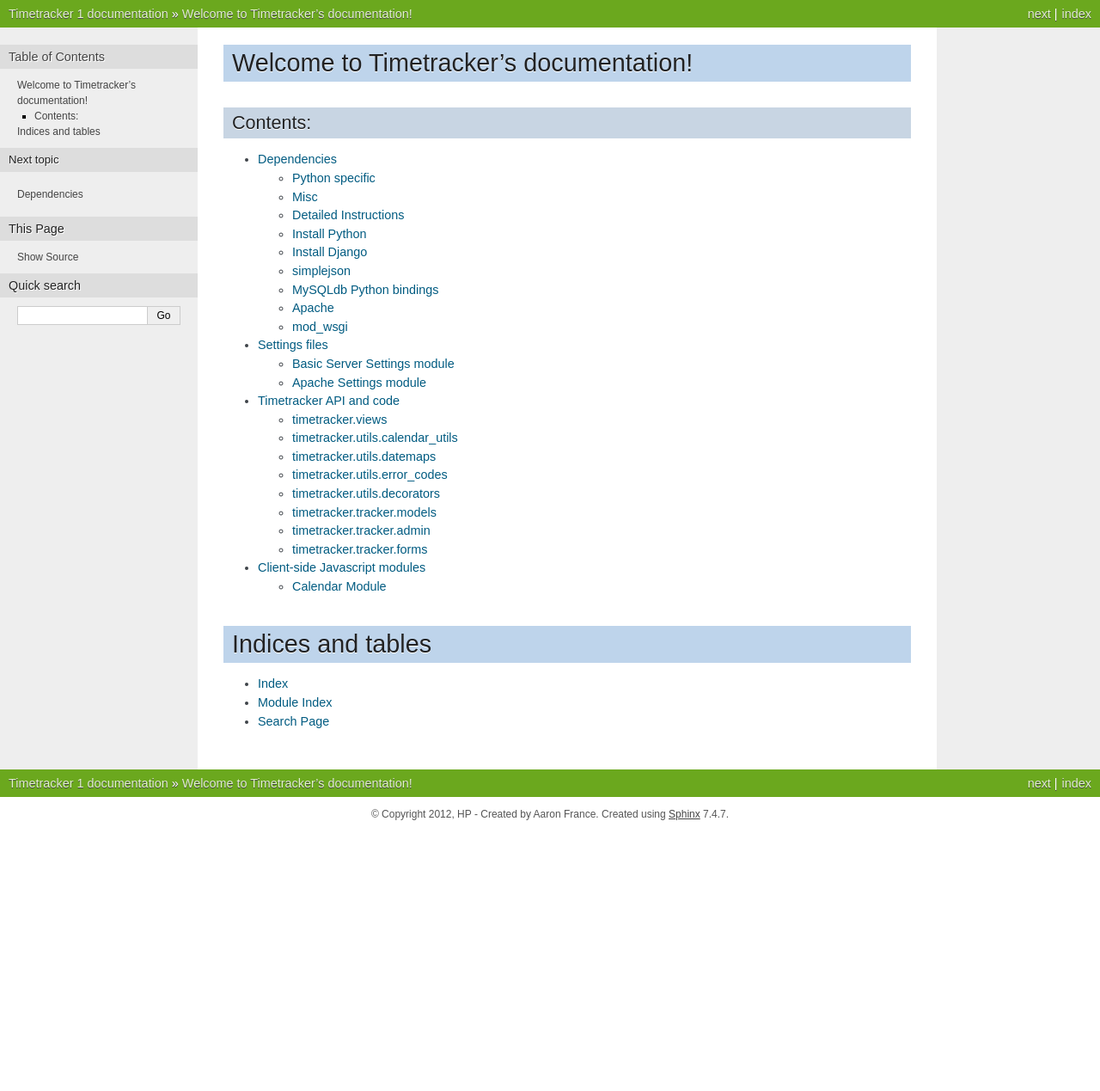
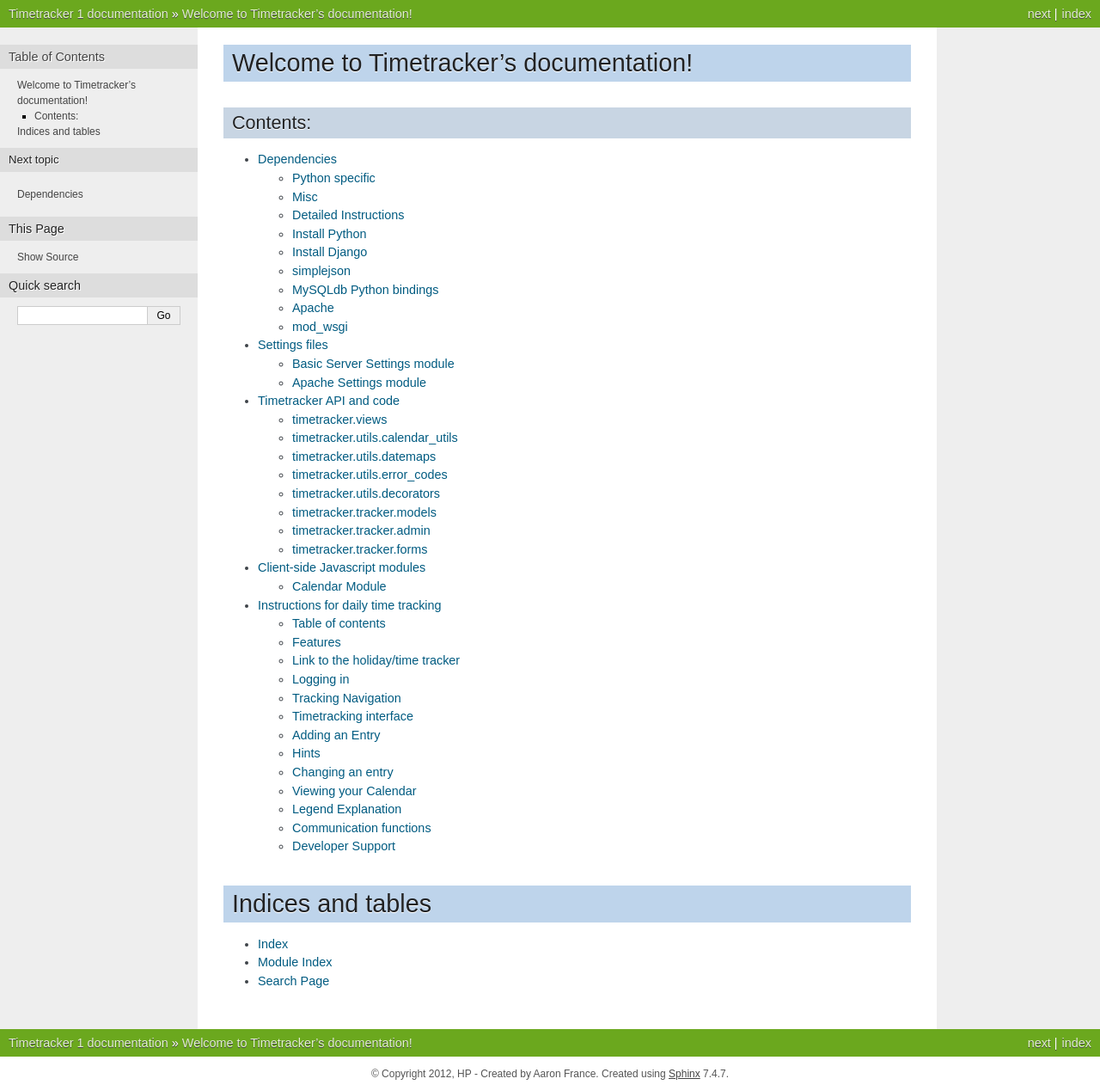
Before and after one commit to AeroNotix/django-timetracker, a Sphinx documentation site: the page built from docs/source/index.rst, in a window 1280 px wide. Shown: the whole page at 86% size. Built offline with Sphinx 7.4.7, drawn with Linux system fonts in a browser that asks for light colours; the version number could not be read and is left out; before the commit the page ends 967 px from its top, so only the background shows below that; some of the changed lines change nothing that is shown.

Commit message:
Added a new user guide in RST format thanks to a very helpful colleague.

```diff
--- a/docs/source/index.rst
+++ b/docs/source/index.rst
@@ -15,6 +15,7 @@
    settings
    timetracker
    javascript-files
+   user_guide
 
 Indices and tables
 ==================
--- /dev/null
+++ b/docs/source/user_guide.rst
@@ -0,0 +1,176 @@
+Instructions for daily time tracking
+====================================
+
+Table of contents
+-----------------
+
+- `Features`_
+- `Link to the holiday/time tracker`_
+- `Logging in`_
+- `Tracking Navigation`_
+- `Adding an Entry`_
+- `Changing an Entry`_
+- `Viewing your Calendar`_
+- `Legend explanation`_
+- `Communication functions`_
+- `Developer Support`_
+
+
+Features
+--------
+
+* One tool for holiday and time tracking
+* Holiday planning – overview of your whole team on one page
+* Automatic work/overtime calculation (no need to login/track anything if
+  regular 8 hour day)
+* Automated email notification when overtime is calculated to user and manager
+* Automated weekly email reminder about tracked times
+* Automated email notification when Sunday/Public Holiday/Saturday work is
+  entered (WIP)
+* Automated emailing of pre-filled overtime forms as PDF (WIP)
+* Automated emailing of pre-filled Sunday/Public Holiday/Saturday forms PDF (WIP)
+* Automated emailing of pre-filled “change requests” forms as PDF (WIP)
+* Automated reporting of overtime to pay at month end
+* Ad-hoc reporting on holiday
+* Ad-hoc reporting on overtime
+* Holiday/time tracking data used to feed to CATW (no additional manual CATW
+  user entry required)
+* Developed and supported in-house/direct contact to developer/quick change
+  request procedure
+* More features to be added (WIP - work in progress), as we continue using
+  this tracker
+
+Link to the holiday/time tracker
+--------------------------------
+
+Here is the link to the timetracker: http://16.55.133.115:55/
+
+Logging in
+----------
+
+Login with your HP email address and password.
+
+Use the **forgot your password** feature if you cannot remember your password.
+
+
+Tracking Navigation
+-------------------
+
+Click on **Time Tracking** in the blue top area (notice the counter on the far
+right – this is your current overtime balance):
+
+.. image:: images/tracking_bar.png
+
+
+Timetracking interface
+----------------------
+
+Below is the interface for which you will be using to track your time. There
+is a breakdown of what each component is for below.
+
+.. image:: images/tracker_numbered.png
+
+
+Adding an Entry
+---------------
+
+This is the time entry field for the current day. Each day you will log in
+to the holiday/time tracker and set your daily work time in the **Add Entry**
+field. This is done by using sliders for hours and minute:
+
+- Choose the date by selecting the day on the large calendar to the right
+  or click on the field for **Entry Date** and a small calendar will appear.
+  Click on the date of the day you want to add an entry for.
+
+.. image:: images/tracker_datepicker.png
+
+- Next you set up your **Start Time** on that day. Slide the hour and minute
+  sliders until they display your start time in 24 hour system. Example: you
+  start at 07:30 in the morning you set your start time as:
+
+.. image:: images/tracker_starttime.png
+
+- Next you set up your **End Time** for this day. Slide hours and minutes to
+  display your end time in 24 hour system, just as you did for the start time.
+  Sticking with the example above – assuming you are working a regular 8 hour
+  day and you set the start time to 07:30 you should now set the end time to
+  15:15 (you will key a 15 minute break later.)
+
+.. image:: images/tracker_endtime.png
+
+- Next you have to set up your “Breaks”. Add up all time spent during the day
+  on breaks and use the slider(s) to set the total break time.
+
+- As a last step you must press the “Add” button. You will see the calendar
+  to the right will disappear for a moment. Once it is back, the entry you
+  just created is saved.
+
+Hints
+-----
+- Note that your break should be set up as a minimum of 15 minutes.
+- Breaks will automatically be deducted from your daily work time. Your break
+  time will influence the reported total time worked during this day.
+- In our example above you will report a regular 8 hour work day including a
+  15 minute break. If you key a one hour break, you must adjust your
+  **End time** entry to include the extra break time.
+- Note that you do not have to log in and track time for a regular 8 hour day
+  at all. If no time is tracked for a day and the holiday tracker has no
+  additional information on that day, the tool assumes you were at work for
+  8 hours. However, you have the option to change those auto-entries before
+  month end.
+- To add an entry you would always click the **Done** button. There is also
+  a **Now** button that will automatically enter the time that is now.
+
+Changing an entry
+-----------------
+
+There can be several scenarios why you would want to change an entry you
+previously made. Here is hot to do it.
+
+Go to the time tracking page, as if you wanted to make a new entry (explained
+above). Now, click on the day you want to change on the large calendar to the
+right. If you previously tracked something for that day, the data will
+automatically appear in the **Change Entry** box.
+
+.. image:: images/tracker_change.png
+
+Click into the field you want to change and the sliders for hours/minutes
+appear to adjust. Once you are happy with the changes press the **Change**
+button to save your data.
+
+If you want to delete an entry for the day, first load the data by clicking
+on the day on the calendar, then press the **Delete** button.
+
+Viewing your Calendar
+---------------------
+
+The large calendar on this page gives you an overview of the current month.
+You can change the month with the arrows on top. Days that were marked with
+a category from the holiday planner will appear in the same color in this
+calendar, as they do appear in the holiday planner. Days without any kind of
+entry appear as dark grey fields. Days with work time entry appear as light
+grey fields.
+
+Legend Explanation
+------------------
+
+On the left of the page you can see a reference to the holiday planner,
+acting as a legend for the different colors.
+
+.. image:: images/tracker_legend.png
+
+Communication functions
+-----------------------
+
+There is no input required by the user for any of the email functionality.
+The tracker will send automated confirmation emails for every tracking activity
+by the user.
+
+In addition, the tracker will send an automated weekly email listing your
+data entries in the week before.
+
+Developer Support
+-----------------
+
+For any and all queries please get in touch with: Aaron France
+(aaron.france@hp.com)
```
Also changed, not shown: docs/source/images/tracker_change.png (added), docs/source/images/tracker_datepicker.png (added), docs/source/images/tracker_endtime.png (added), docs/source/images/tracker_legend.png (added), docs/source/images/tracker_numbered.png (added), docs/source/images/tracker_starttime.png (added), docs/source/images/tracking_bar.png (added).
